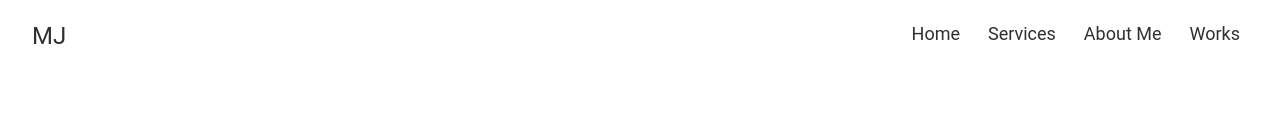
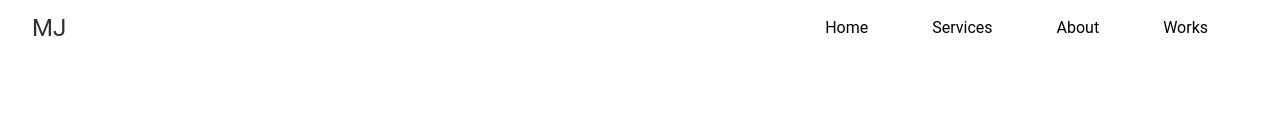
Before and after one commit to mjay0100/Portfolio, a React (Vite) app: page / in a window 1280 px wide. Shown: the top 135 px of the page. Built offline with nearby package versions, Linux system fonts and the light colour scheme.

Commit message:
added clickEvent to navbar added styles to perform show opereation state on navbar added Link tag to navlinks

```diff
--- a/src/Components/Navbar.jsx
+++ b/src/Components/Navbar.jsx
@@ -5,36 +5,46 @@ import { HashLink as Link } from "react-router-hash-link";
 const Navbar = () => {
   const [show, setShow] = useState(false);
   const handleClick = () => {
-    console.log("hi");
+    setShow(!show);
   };
   return (
     <BrowserRouter>
-      <header className="flex justify-between px-[2rem] my-5 relative ">
+      <header className="flex justify-between px-[2rem] my-3 items-center relative ">
         <div>
           <h1 className="text-2xl">MJ</h1>
         </div>
+
+        <nav
+          className={`${
+            show ? "nav" : "hidden md:flex justify-between text-black px-2"
+          }`}
+          onClick={() => setShow(false)}
+        >
+          <ul className="item md:flex md:flex-row">
+            <Link to="#home" className="px-[2rem] ">
+              Home
+            </Link>
+            <Link to="#services" className="px-[2rem] ">
+              Services
+            </Link>
+            <Link to="#about" className="px-[2rem] ">
+              About
+            </Link>
+            <Link to="#works" className="px-[2rem] ">
+              Works
+            </Link>
+          </ul>
+        </nav>
         <div
-          className="hamburger sm:absolute top-1 right-3 flex items-center md:hidden "
+          className={`${
+            show
+              ? "sm:fixed fixed right-[2rem] z-[100] text-slate-500 flex items-center md:hidden "
+              : "relative md:hidden"
+          }`}
           onClick={handleClick}
         >
           <FaBars className="text-2xl " />
         </div>
-        <nav>
-          <ul className="hidden md:flex justify-around gap-3 text-lg  ">
-            <Link to="#home" smooth className="px-2">
-              Home
-            </Link>
-            <Link to="#services" smooth className="px-2">
-              Services
-            </Link>
-            <Link to="#about" smooth className="px-2">
-              About Me
-            </Link>
-            <Link to="#works" smooth className="px-2">
-              Works
-            </Link>
-          </ul>
-        </nav>
       </header>
     </BrowserRouter>
   );
```
